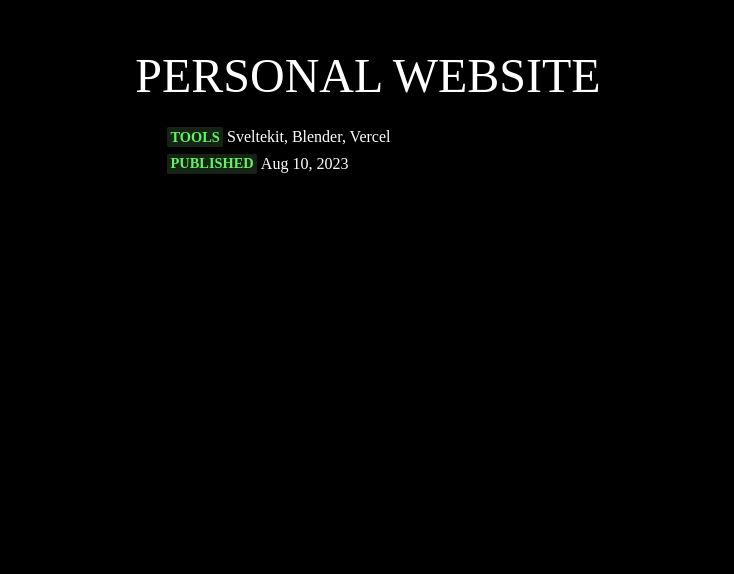
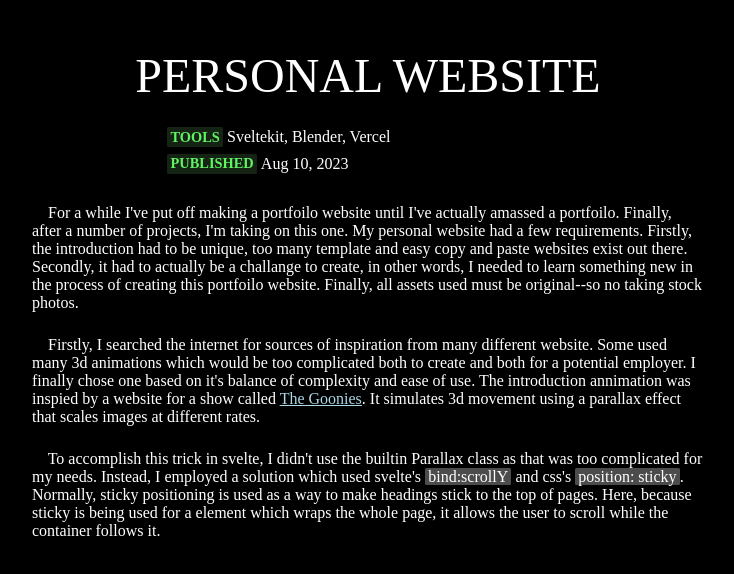
Before and after one commit to redmac135/personal-website, a SvelteKit app: page /projects/personal-website in a window 1280 px wide. Shown: the top 574 px of the page, without its empty margins (272-1006 px from the left). Built offline with nearby package versions, Linux system fonts and the light colour scheme; a web font is replaced by a local one.

Commit message:
progress on personal-website project article

```diff
--- a/src/routes/projects/personal-website/+page.svelte
+++ b/src/routes/projects/personal-website/+page.svelte
@@ -2,17 +2,42 @@
 	import Article from '$lib/components/Article.svelte';
 </script>
 
-<Article let:Header>
+<Article let:Header let:A>
 	<Header let:Title let:MetaItem>
 		<Title>Personal Website</Title>
 		<MetaItem item="tools">Sveltekit, Blender, Vercel</MetaItem>
 		<MetaItem item="published">Aug 10, 2023</MetaItem>
 	</Header>
 
-	<p />
+	<p>
+		&nbsp; &nbsp; For a while I've put off making a portfoilo website until I've actually amassed a
+		portfoilo. Finally, after a number of projects, I'm taking on this one. My personal website had
+		a few requirements. Firstly, the introduction had to be unique, too many template and easy copy
+		and paste websites exist out there. Secondly, it had to actually be a challange to create, in
+		other words, I needed to learn something new in the process of creating this portfoilo website.
+		Finally, all assets used must be original--so no taking stock photos.
+	</p>
+
+	<p>
+		&nbsp; &nbsp; Firstly, I searched the internet for sources of inspiration from many different
+		website. Some used many 3d animations which would be too complicated both to create and both for
+		a potential employer. I finally chose one based on it's balance of complexity and ease of use.
+		The introduction annimation was inspied by a website for a show called
+		<A.Link href="https://the-goonies.webflow.io/">The Goonies</A.Link>. It simulates 3d movement
+		using a parallax effect that scales images at different rates.
+	</p>
+
+	<p>
+		&nbsp; &nbsp; To accomplish this trick in svelte, I didn't use the builtin Parallax class as
+		that was too complicated for my needs. Instead, I employed a solution which used svelte's
+		<A.Code>bind:scrollY</A.Code> and css's <A.Code>position: sticky</A.Code>. Normally, sticky
+		positioning is used as a way to make headings stick to the top of pages. Here, because sticky is
+		being used for a element which wraps the whole page, it allows the user to scroll while the
+		container follows it.
+	</p>
 </Article>
 
-<!-- TODO: Create MetaList Element for "Credits" and "Inspired By" at the bottom of page -->
+<!-- TODO: Create MetaList Element for "Credits" and "Inspire d By" at the bottom of page -->
 <style>
 	p {
 		padding: 1.5rem 1.5rem 0 1.5rem;
```
